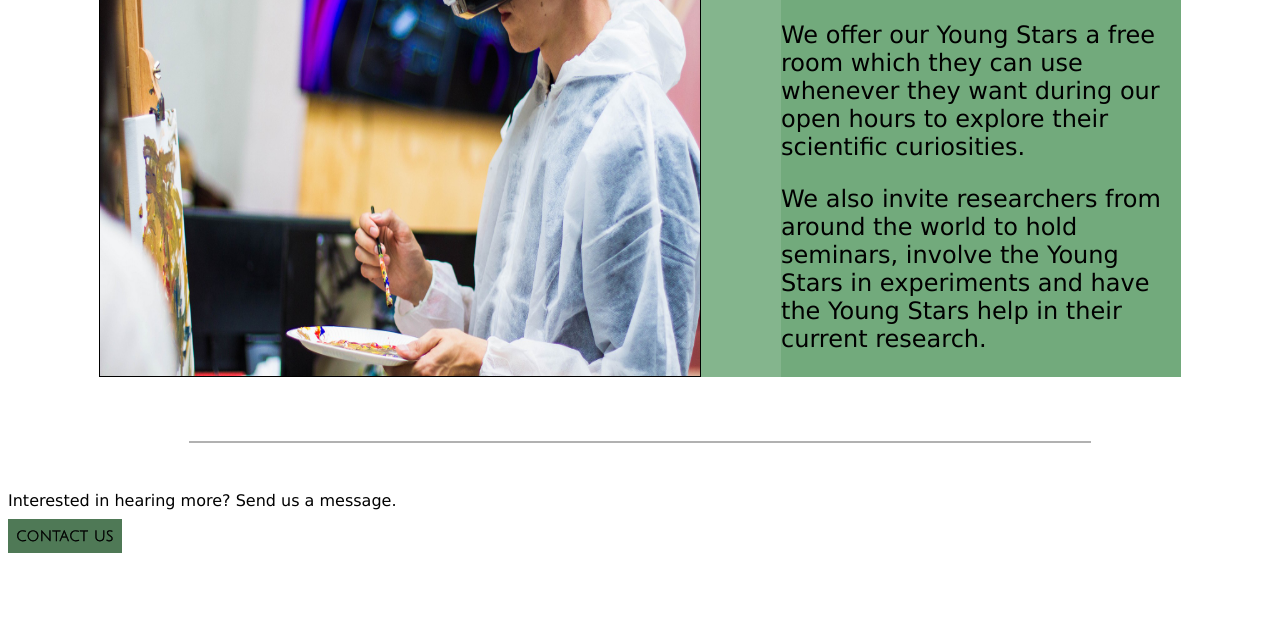
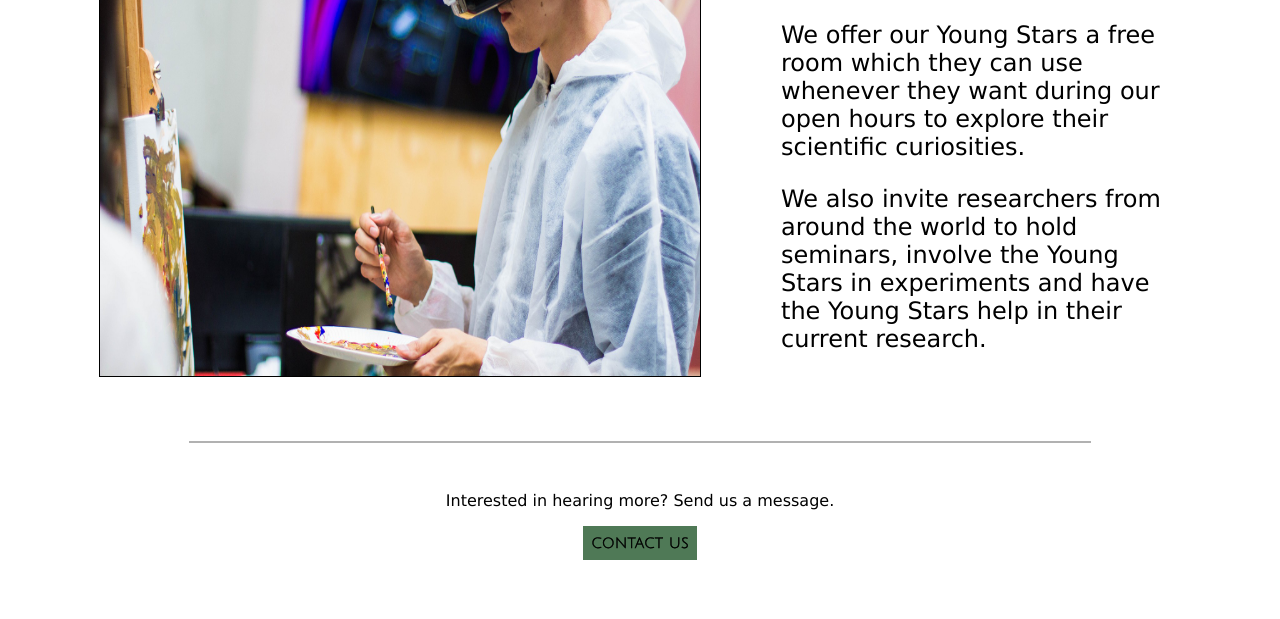
Before and after one commit to JMaager/CA_Semester_Project_1_Museum, a plain HTML site: page young_stars_club.html in a window 1280 px wide. Shown: the part 1073-1692 px from the top of the page. Drawn offline with Linux system fonts and the light colour scheme; a web font is replaced by a local one.

Commit message:
saved changes done to css

```diff
--- a/css/styles.css
+++ b/css/styles.css
@@ -197,7 +197,6 @@ footer a:hover {
   flex-direction: row;
   justify-content: center;
   gap: 5rem;
-  background-color: rgba(111, 168, 121, 0.85);
   margin: 0 auto;
 }
 .content-block-content li {
@@ -254,10 +253,17 @@ footer a:hover {
 .content-block-text {
   text-align: left;
   align-self: center;
-  background-color: rgba(111, 168, 121, 0.85);
 }
 .ysc-cta:hover {
   text-decoration: underline;
+}
+.ysc-content-contact {
+  display: flex;
+  flex-direction: column;
+  align-self: center;
+}
+.ysc-content-contact a {
+  margin: 0 auto;
 }
 
 /*Mobile scaling*/
```
